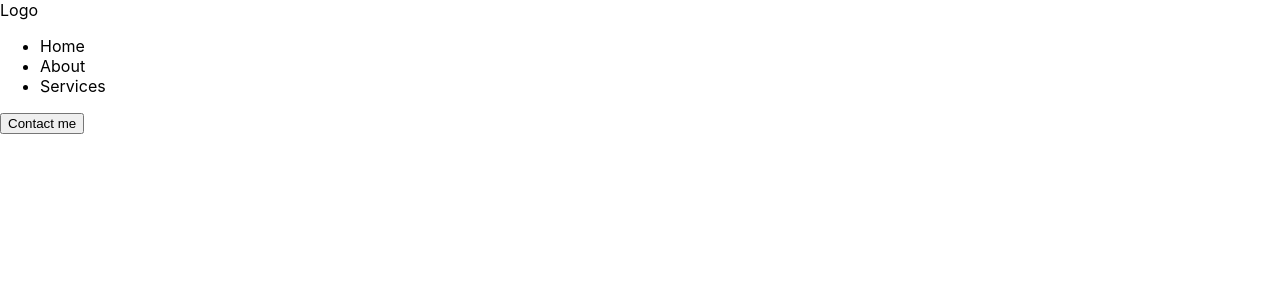
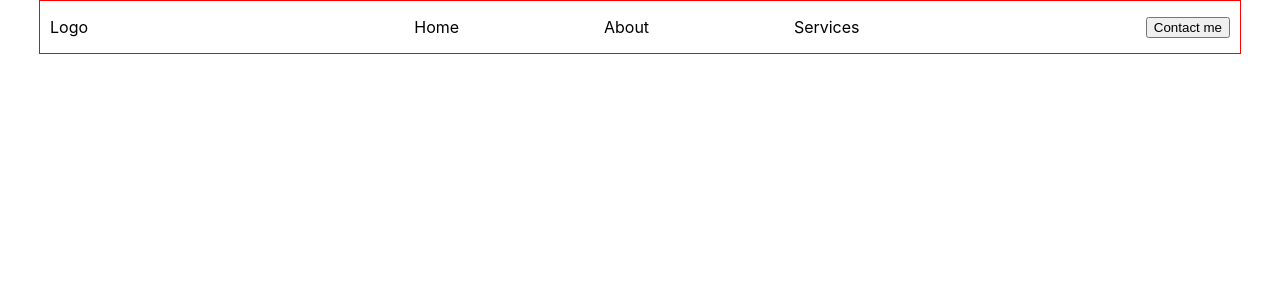
Before and after one commit to an-kulinich/portfolio, a React app: page / in a window 1280 px wide. Shown: the top 300 px of the page. Built offline with nearby package versions, Linux system fonts and the light colour scheme.

Commit message:
Change header

```diff
--- a/src/layout/header/Header.tsx
+++ b/src/layout/header/Header.tsx
@@ -1,51 +1,36 @@
 import styled from "styled-components";
+import {Container} from "../../components/Container";
+import {FlexWrapper} from "../../components/FlexWrapper";
+import {HeaderMenu} from "./headerMenu/HeaderMenu";
+
+const headerMenuItems = [
+    'Home',
+    'About',
+    'Services'
+]
 
 export const Header = () => {
     return (
         <StyledHeader>
-            <Logo>Logo</Logo>
-            <Menu>
-                <MenuItem>
-                    <MenuLink>
-                        Home
-                    </MenuLink>
-                </MenuItem>
-                <MenuItem>
-                    <MenuLink>
-                        About
-                    </MenuLink>
-                </MenuItem>
-                <MenuItem>
-                    <MenuLink>
-                        Services
-                    </MenuLink>
-                </MenuItem>
-            </Menu>
-            <ContactButton>Contact me</ContactButton>
+            <Container>
+                <FlexWrapper justify="space-between" align={"center"}>
+                    <Logo>Logo</Logo>
+                    <HeaderMenu headerMenuItems={headerMenuItems}/>
+                    <ContactButton>Contact me</ContactButton>
+                </FlexWrapper>
+            </Container>
         </StyledHeader>
     );
 };
 
 const StyledHeader = styled.header`
-
+    width: 100%;
 `
 
 const Logo = styled.span`
 
 `
 
-const Menu = styled.ul`
-
-`
-
-const MenuItem = styled.li`
-
-`
-
-const MenuLink = styled.a`
-
-`
-
 const ContactButton = styled.button`
 
 `
--- /dev/null
+++ b/src/layout/header/headerMenu/HeaderMenu.tsx
@@ -0,0 +1,33 @@
+import styled from "styled-components";
+import {FlexWrapper} from "../../../components/FlexWrapper";
+
+export const HeaderMenu = (props: { headerMenuItems: Array<string> }) => {
+    return (
+        <StyledHeaderMenu>
+            {props.headerMenuItems.map((item, index) => {
+                return (
+                    <MenuItem key={index}>
+                        <MenuLink>
+                            {item}
+                        </MenuLink>
+                    </MenuItem>
+                )
+            })}
+        </StyledHeaderMenu>
+    );
+};
+
+const StyledHeaderMenu = styled.ul`
+    width: 50%;
+    display: flex;
+    justify-content: space-around;
+    list-style-type: none;
+`
+
+const MenuItem = styled.li`
+
+`
+
+const MenuLink = styled.a`
+
+`
```
